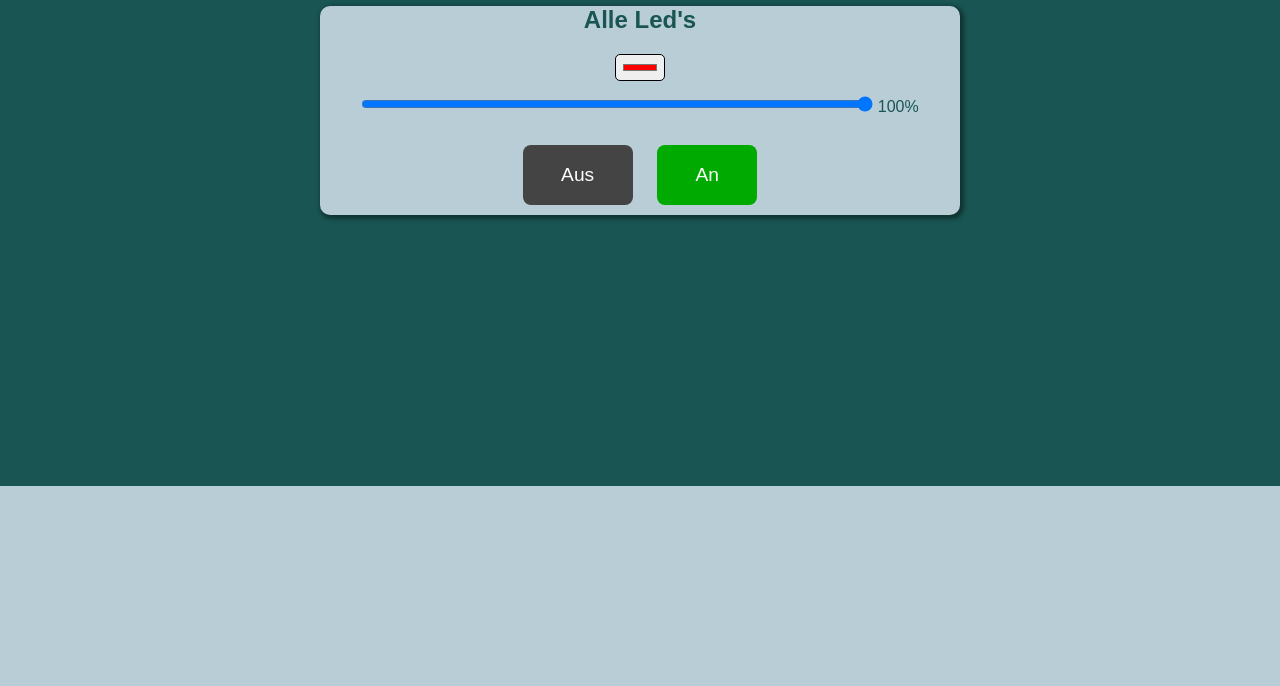
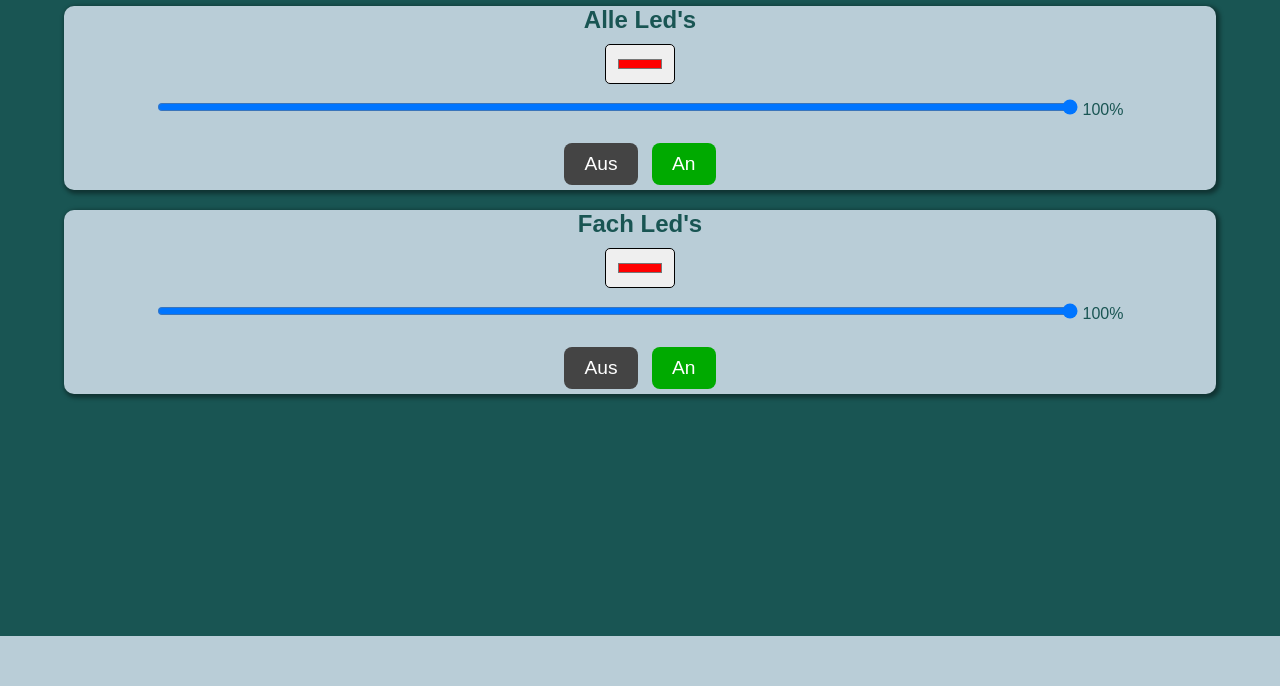
Before and after one commit to Lutz-Dietterich/led-website, a plain HTML site: page index.html in a window 1280 px wide. Shown: the part 114-800 px from the top of the page. Drawn offline with Linux system fonts and the light colour scheme.

Commit message:
init card fach

```diff
--- /dev/null
+++ b/fachLEDS.js
@@ -0,0 +1,40 @@
+const ip = "192.168.1.26";
+
+function sendeBefehl(ip, befehl) {
+    const url = `http://${ip}/cm?cmnd=${befehl}`;
+    new Image().src = url;
+}
+
+function steuereAlle(farbe, dimmer) {
+    sendeBefehl(ip, `Color ${farbe}`);
+    sendeBefehl(ip, `Dimmer ${dimmer}`);
+}
+
+function aktualisiereDimmer() {
+    const dimmerValue = document.getElementById("slider-dimmer-fach").value;
+    document.getElementById("dimmer-value-fach").innerText = `${dimmerValue}%`;
+    const colorHex = document.getElementById("color-picker-fach").value.replace("#", "");
+    steuereAlle(colorHex, dimmerValue);
+}
+
+function updateColor() {
+    const colorHex = document.getElementById("color-picker-fach").value.replace("#", "");
+    const dimmerValue = document.getElementById("slider-dimmer-fach").value;
+    steuereAlle(colorHex, dimmerValue);
+}
+
+function schalteAusFach() {
+    sendeBefehl(ip, `Color 000000`);
+    sendeBefehl(ip, `Dimmer 0`);
+
+    document.getElementById("slider-dimmer-fach").value = 0;
+    document.getElementById("dimmer-value-fach").innerText = `0%`;
+}
+
+function schalteAnFach() {
+    const colorHex = document.getElementById("color-picker-fach").value.replace("#", "");
+    const dimmerValue = 100;
+    steuereAlle(colorHex, dimmerValue);
+    document.getElementById("slider-dimmer-fach").value = dimmerValue;
+    document.getElementById("dimmer-value-fach").innerText = `${dimmerValue}%`;
+}
--- a/index.html
+++ b/index.html
@@ -2,10 +2,13 @@
 <html lang="de">
     <head>
         <meta charset="UTF-8" />
+        <meta name="viewport" content="width=device-width, initial-scale=1.0" />
+        <meta http-equiv="X-UA-Compatible" content="IE=edge" />
         <title>LED-Steuerung für Tasmota</title>
         <link rel="stylesheet" href="layout.css" />
         <link rel="stylesheet" href="style.css" />
         <script src="alleLEDS.js" defer></script>
+        <script src="fachLEDS.js" defer></script>
     </head>
     <body>
         <header>
@@ -34,6 +37,27 @@
                 <button class="aus" onclick="schalteAus()">Aus</button>
                 <button class="an" onclick="schalteAn()">An</button>
             </section>
+            <section class="card">
+                <h2>Fach Led's</h2>
+                <div>
+                    <input type="color" id="color-picker-fach" class="color-picker" value="#FF0000" onchange="updateColor()" />
+                    <div class="slider-container">
+                        <input
+                            type="range"
+                            id="slider-dimmer-fach"
+                            class="slider"
+                            min="0"
+                            max="100"
+                            value="100"
+                            oninput="aktualisiereDimmer()"
+                        />
+                        <span id="dimmer-value-fach">100%</span>
+                    </div>
+                </div>
+                <br />
+                <button class="aus" onclick="schalteAusFach()">Aus</button>
+                <button class="an" onclick="schalteAnFach()">An</button>
+            </section>
         </main>
         <footer></footer>
     </body>
--- a/layout.css
+++ b/layout.css
@@ -17,8 +17,7 @@ body {
 header {
     display: flex;
     align-items: center;
-    justify-content: center;
-    gap: 30px;
+    justify-content: space-between;
 
     width: 100%;
     height: 100px;
@@ -31,10 +30,12 @@ header {
 main {
     display: flex;
     justify-content: center;
+    align-items: center;
+    flex-direction: column;
 }
 
 footer {
-    height: 200px;
+    height: 50px;
     background-color: #b9cdd7;
     margin-top: auto;
 }
--- a/style.css
+++ b/style.css
@@ -1,13 +1,13 @@
 .card {
-    width: 50vw;
-    background-color: #B9CDD7;
+    width: 90%;
+    background-color: #b9cdd7;
     box-shadow: 2px 2px 4px 2px rgba(3, 3, 3, 0.4);
     border-radius: 10px;
     margin-top: 20px;
 }
 button {
-    margin: 10px;
-    padding: 1em 2em;
+    margin: 5px;
+    padding: 10px 20px;
     font-size: 1.2em;
     border: none;
     border-radius: 8px;
@@ -29,7 +29,9 @@ button {
     margin: 5px 0;
 }
 .color-picker {
-    margin-top: 20px;
-    padding: 5px;
+    width: 70px;
+    height: 40px;
+    margin-top: 10px;
+    padding: 10px;
     border-radius: 5px;
 }
```
